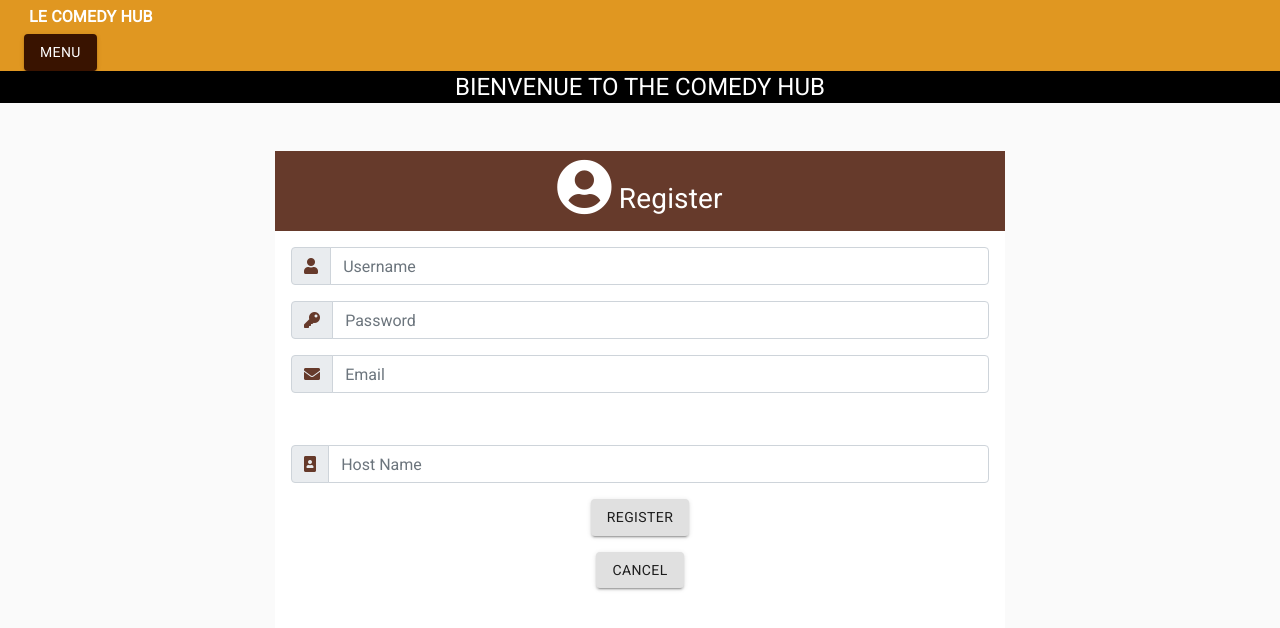
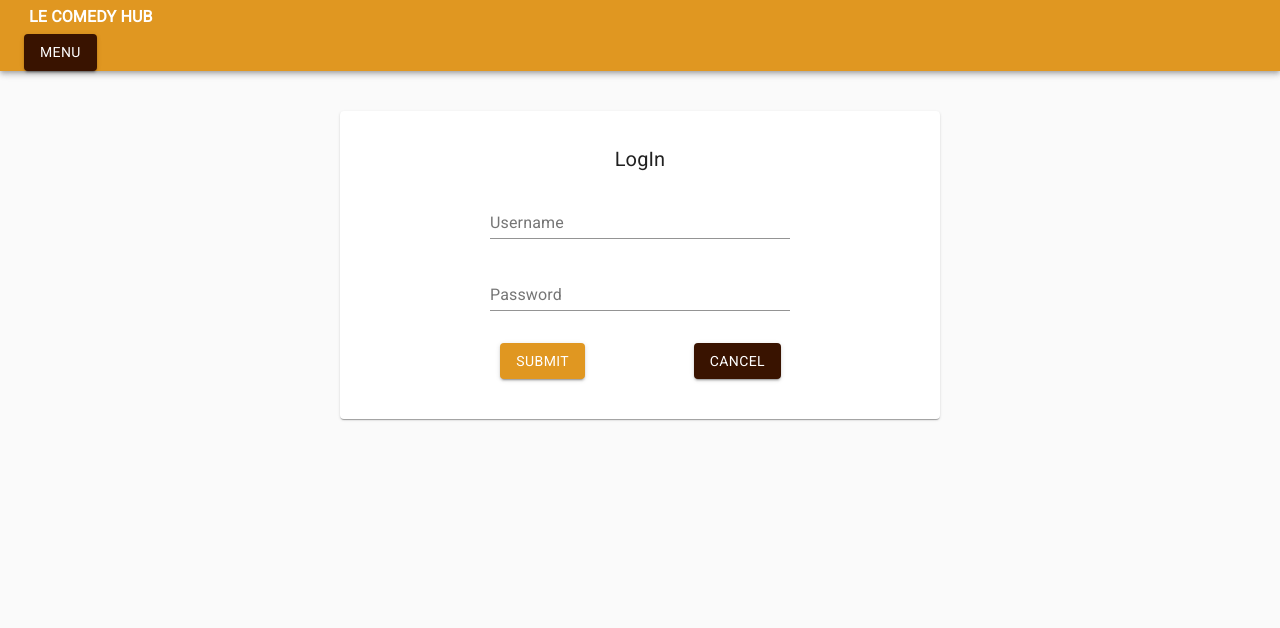
Before and after one commit to baubrun/Comedy-Hub, a React (Create React App) app: page /register in a window 1280 px wide. Shown: the top 628 px of the page. Built offline with nearby package versions, Linux system fonts and the light colour scheme.

Commit message:
updated register

```diff
--- a/controllers/user.js
+++ b/controllers/user.js
@@ -20,7 +20,6 @@ const read = async (req, res) => {
                 error: "User not found."
             });
         }
-        console.log('user', user)
 
         const validPassword = await bcrypt.compare(password, user.password)
         if (!validPassword) {
--- a/src/components/Login.jsx
+++ b/src/components/Login.jsx
@@ -1,3 +1,4 @@
+/* eslint-disable react-hooks/exhaustive-deps */
 import React, { useState, useEffect } from "react";
 import { useDispatch, useSelector } from "react-redux";
 
@@ -35,7 +36,7 @@ const useStyles = makeStyles((theme) => ({
     marginRight: theme.spacing(1),
     width: 300,
   },
-  signUp: {
+  logIn: {
     color: theme.palette.primary.dark,
     fontWeight: "bold",
     textDecoration: "none",
@@ -62,11 +63,11 @@ const Login = () => {
 
 
 
-  // useEffect(() => {
-  //   if (loggedIn){
-  //     history.push("/profile");
-  //   }
-  // }, [loggedIn])
+  useEffect(() => {
+    if (loggedIn){
+      history.push("/profile");
+    }
+  }, [loggedIn])
 
 
 
@@ -83,10 +84,6 @@ const Login = () => {
   const handleSubmit = async (event) => {
     event.preventDefault();
 
-    const form = new FormData();
-    form.append("username", values.username);
-    form.append("password", values.password);
-
     const data = {
       username: values.username,
       password: values.password,
@@ -94,11 +91,6 @@ const Login = () => {
 
 
     dispatch(logIn(data));
-    // setValues({
-    //   ...values,
-    //   username: "",
-    //   password: "",
-    // });
 
   };
 
@@ -175,7 +167,7 @@ const Login = () => {
         <Typography variant="body2" component="p">
           Not registered? &nbsp;
           <span>
-            <Link className={classes.signUp} to="/register">
+            <Link className={classes.logIn} to="/register">
               Sign Up
             </Link>
           </span>
--- a/src/components/Register.jsx
+++ b/src/components/Register.jsx
@@ -1,204 +1,199 @@
-import React, { useState } from "react";
+/* eslint-disable react-hooks/exhaustive-deps */
+import React, { useState, useEffect } from "react";
 import { useDispatch, useSelector } from "react-redux";
-import { logIn } from "../redux/userSlice";
-import  Header  from "./Header";
-import  Button  from "./Button";
-import { Link, useHistory } from "react-router-dom";
-import FormInput  from "./FormInput";
-import api from "../api";
 
 
-const Register = (props) => {
-  const dispatch = useDispatch()
-  const history = useHistory()
-  const [state, setState] = useState({
+import Card from "@material-ui/core/Card";
+import Grid from "@material-ui/core/Grid";
+import CardActions from "@material-ui/core/CardActions";
+import CardContent from "@material-ui/core/CardContent";
+import Button from "@material-ui/core/Button";
+import TextField from "@material-ui/core/TextField";
+import Typography from "@material-ui/core/Typography";
+import Icon from "@material-ui/core/Icon";
+import { makeStyles } from "@material-ui/core/styles";
+
+import { Link, useHistory } from "react-router-dom";
+import { logIn, userState } from "../redux/userSlice";
+
+
+const useStyles = makeStyles((theme) => ({
+  card: {
+    maxWidth: 600,
+    margin: "auto",
+    textAlign: "center",
+    marginTop: theme.spacing(5),
+    paddingBottom: theme.spacing(2),
+  },
+  error: {
+    verticalAlign: "middle",
+  },
+  title: {
+    marginTop: theme.spacing(2),
+    color: theme.palette.openTitle,
+  },
+  textField: {
+    marginLeft: theme.spacing(1),
+    marginRight: theme.spacing(1),
+    width: 300,
+  },
+  logIn: {
+    color: theme.palette.primary.dark,
+    fontWeight: "bold",
+    textDecoration: "none",
+    "&:hover": {
+      fontSize: "16px",
+    },
+  },
+  submit: {
+    margin: "auto",
+    marginBottom: theme.spacing(2),
+  },
+}));
+
+const Register = () => {
+  const classes = useStyles();
+  const dispatch = useDispatch();
+  const {loggedIn} = useSelector(userState);
+  const history = useHistory();
+  const [values, setValues] = useState({
     username: "",
     password: "",
-      email: "",
     hostId: "",
     errors: [],
-
-  })
-
-  const handleChange = (event) => {
-    const name = event.target.name;
-    const value = event.target.value;
-    setState({ [name]: value });
-  };
-
-  const handleCancel = () => {
-    history.push("/");
-  };
-
-  const handleSubmit = async (event) => {
-    event.preventDefault();
-    const form = new FormData();
-    form.append("username", state.username);
-    form.append("password", state.password);
-    form.append("email", state.email);
-    form.append("hostId", state.hostId);
-    setState({
-      username: "",
-      password: "",
-      email: "",
-      hostId: "",
   });
 
 
 
-    const data = await api.create("/register", form)
-    if (data.success) {
-      dispatch(logIn(data.hostId));
+  useEffect(() => {
+    if (loggedIn){
       history.push("/profile");
     }
-    else {
-      setState({ errors: data.errors });
+  }, [loggedIn])
+
+
+
+  const handleChange = (event) => {
+    const { name, value } = event.target;
+    setValues({
+      ...values,
+      [name]: value,
+    });
+  };
+
+
+
+  const handleSubmit = async (event) => {
+    event.preventDefault();
+
+    const data = {
+      username: values.username,
+      password: values.password,
+      hostId: values.hostId,
     }
+
+
+    dispatch(logIn(data));
+
   };
 
   const handleCloseErrors = () => {
-    setState({ errors: [] });
+    setValues({ ...values, errors: [] });
   };
 
   return (
-      <>
-        <Header text="BIENVENUE TO THE COMEDY HUB" type="dark" />
-        <div className="container ">
-          <div className="row justify-content-center">
-            <div className="col-12 col-md-8">
-              <form onSubmit={handleSubmit}>
+    <form>
+      <Card className={classes.card}>
+        <CardContent>
+          <Typography className={classes.title} variant="h6">
+            LogIn
+          </Typography>
+
+          {/* <Box onClick={handleCloseErrors}
+          style={{ cursor: "pointer" }}>
+        {values && values.errors.map((err, idx) => {
+          return (
             <div
-                  id="login-card"
-                  className="card border-secondary border-0 mt-5"
+              className="bg-danger text-light text-center py-2"
+              key={idx}
+              id="errors"
             >
-                  <div className="card-header p-0">
-                    <div className="bg-secondary text-white text-center py-2">
-                      <h3>
-                        <i className="fas fa-user-circle fa-2x"></i> Register
-                      </h3>
+              {err.msg}
             </div>
-                  </div>
-
-                  <div onClick={handleCloseErrors} style={{cursor: "pointer"}}>
-                      {state.errors.map((err, idx) => {
-                          return (
-                            <div className="bg-danger text-light text-center py-2" key={idx} id="errors">
-                              {err.msg}
-                            </div>)
+          );
         })}
-                  </div>
+      </Box> */}
 
 
-                  <div className="card-body border-secondary p-3">
-                    <div className="form-group">
-                      <div className="input-group mb-2 p">
-                        <div className="input-group-prepend">
-                          <div className="input-group-text">
-                            <i className="fa fa-user text-secondary"></i>
-                          </div>
-                        </div>
-                        <FormInput
+          <TextField
+            className={classes.textField}
+            id="username"
+            label="Username"
             name="username"
-                          onChange={handleChange}
-                          placeholder="Username"
-                          type="text"
-                          value={state.username}
+            margin="normal"
+            onChange={(evt) => handleChange(evt)}
+            type="username"
+            value={values.username}
+          ></TextField>
+          <br />
+          <TextField
+            className={classes.textField}
+            id="password"
+            label="Password"
+            name="password"
+            margin="normal"
+            onChange={(evt) => handleChange(evt)}
+            type="password"
+            value={values.password}
           />
-                      </div>
-                    </div>
+          {values.error && (
+            <Typography color="error" component="p">
+              <Icon className={classes.error} color="error">
+                error
+              </Icon>
+              {values.error}
+            </Typography>
+          )}
+        </CardContent>
+        <CardActions>
+          <Grid
+          container
+          direction="row"
+          alignItems="center"
+          justify="center"
+          >
+          <Grid item xs={4}>
+          <Button
+            className={classes.submit}
+            color="primary"
+            onClick={(evt) => handleSubmit(evt)}
+            variant="contained"
+          >
+            SUBMIT
+          </Button>
+          </Grid>
 
-                    <div className="form-group">
-                      <div className="input-group mb-2">
-                        <div className="input-group-prepend">
-                          <div className="input-group-text">
-                            <i className="fa fa-key text-secondary"></i>
-                          </div>
-                        </div>
-                        <FormInput
-                          name="password"
-                          onChange={handleChange}
-                          placeholder="Password"
-                          type="text"
-                          value={state.password}
-                        />
-                      </div>
-                    </div>
+          <Grid item xs={4}>
 
-                    <div className="form-group">
-                      <div className="input-group mb-2">
-                        <div className="input-group-prepend">
-                          <div className="input-group-text">
-                            <i className="fa fa-envelope text-secondary"></i>
-                          </div>
-                        </div>
-                        <FormInput
-                          type="email"
-                          placeholder="Email"
-                          name="email"
-                          value={state.email}
-                          onChange={handleChange}
-                        />
-                      </div>
-                    </div>
+          <Button
+            className={classes.submit}
+            color="secondary"
+            onClick={(evt) => handleSubmit(evt)}
+            variant="contained"
+          >
+            CANCEL
+          </Button>
+          </Grid>
+          </Grid>
 
-                    <label
-                      className="text-white font-weight-bold my-2"
-                      htmlFor="host"
-                    >
-                      Choose a host name
-                    </label>
 
-                    <div className="form-group">
-                      <div className="input-group mb-2">
-                        <div className="input-group-prepend">
-                          <div className="input-group-text">
-                            <i className="fa fa-portrait text-secondary"></i>
-                          </div>
-                        </div>
-                        <FormInput
-                          id="host"
-                          type="text"
-                          name="hostId"
-                          placeholder="Host Name"
-                          onChange={handleChange}
-                          value={state.hostId}
-                        />
-                      </div>
-                    </div>
 
-                    <div className="text-center">
-                      <Button
-                        color="secondary btn-block rounded-0"
-                        text="REGISTER"
-                        type="submit"
-                        onClick={handleSubmit}
-                      />
-                    </div>
-                    <div>
-                    <div className="text-center my-3">
-                      <Button
-                        color="danger btn-block rounded-0"
-                        text="CANCEL"
-                        type="submit"
-                        onClick={handleCancel}
-                      />
-                    </div>
-                    <Link
-                        className="text-white font-weight-bold my-2"
-                        to="/login"
-                      >
-                        Already registered? Login.
-                      </Link>
-                    </div>
+        </CardActions>
 
-                  </div>
-                </div>
+
+      </Card>
     </form>
-            </div>
-          </div>
-        </div>
-      </>
   );
-  }
+};
 
-export default Register
+export default Register;
--- a/src/redux/userSlice.js
+++ b/src/redux/userSlice.js
@@ -58,7 +58,6 @@ export const userSlice = createSlice({
   extraReducers: {
 
     [logIn.fulfilled]: (state, action) => {
-      console.log('action', action)
       if (action.payload.error){
         state.loggedIn = false
         state.error = action.payload.error
```
Lines whose indentation alone changed are shown as unchanged.
